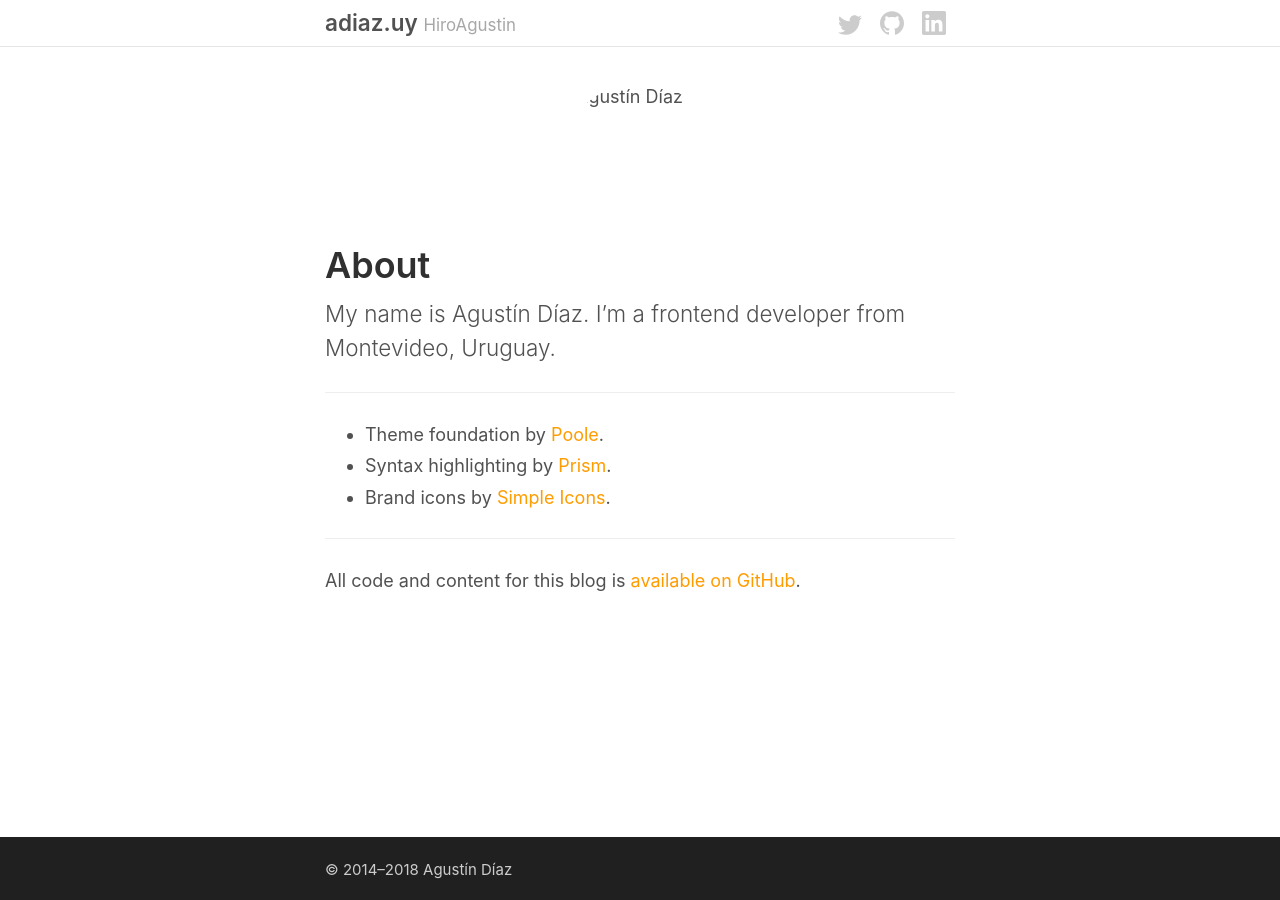
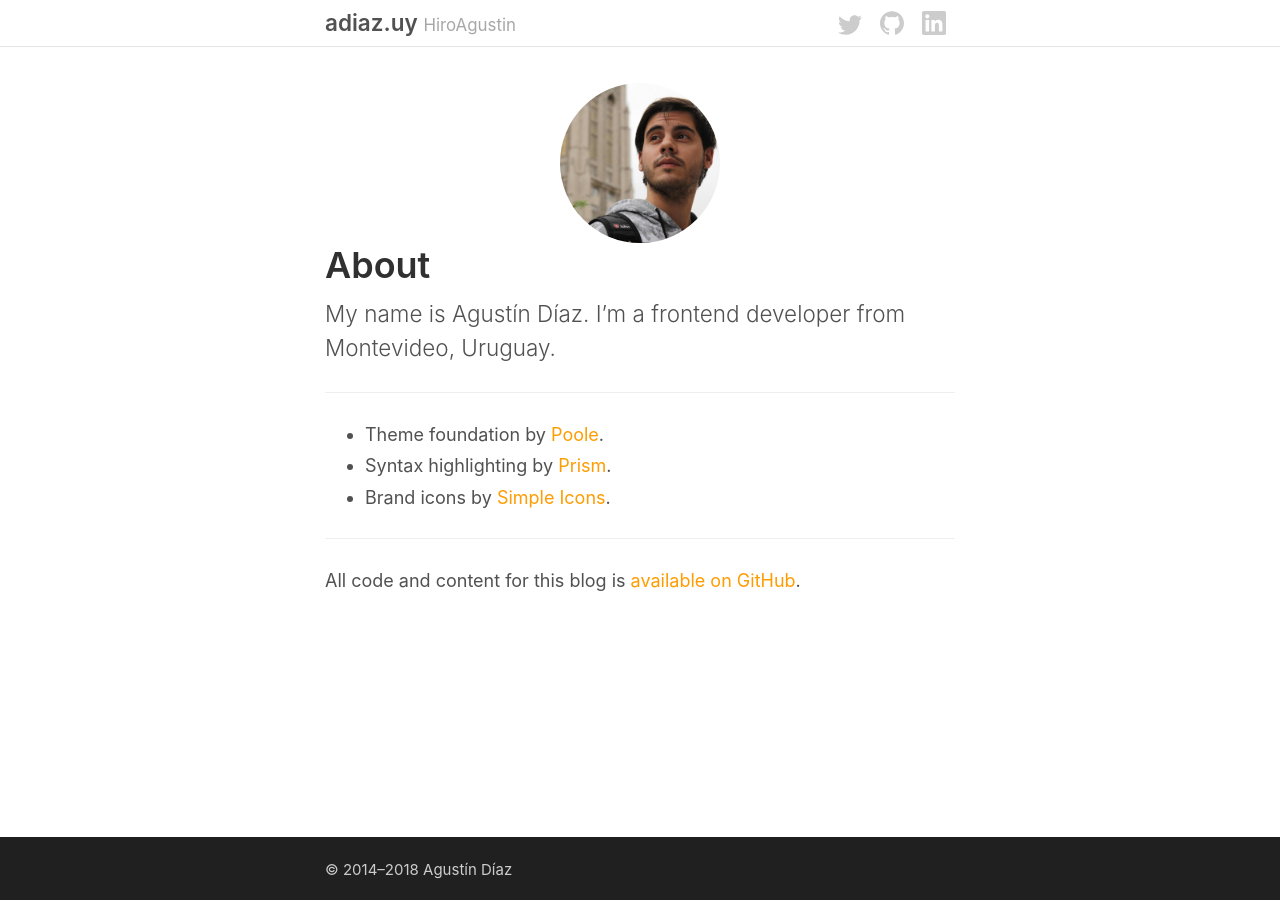
Before and after one commit to HiroAgustin/adiaz.uy-legacy, a Jekyll site: the page built from about.html, in a window 1280 px wide. Built offline with Jekyll 4.4.1, drawn with Linux system fonts in a browser that asks for light colours; nearby versions of some CDN libraries.

Commit message:
Update image path, fix 404.

```diff
--- a/about.html
+++ b/about.html
@@ -3,7 +3,7 @@ layout: default
 title: About
 ---
 <article class="Page">
-  <img class="d-block m-auto round" src="{{ site.baseurl }}/public/images/Avatar.jpeg" alt="Agustín Díaz" width="160" height="160">
+  <img class="d-block m-auto round" src="{{ site.baseurl }}/public/Avatar.jpeg" alt="Agustín Díaz" width="160" height="160">
   <h1 class="Page__Title">About</h1>
   <p class="lead">My name is Agustín Díaz. I’m a frontend developer from Montevideo, Uruguay.</p>
 
```
